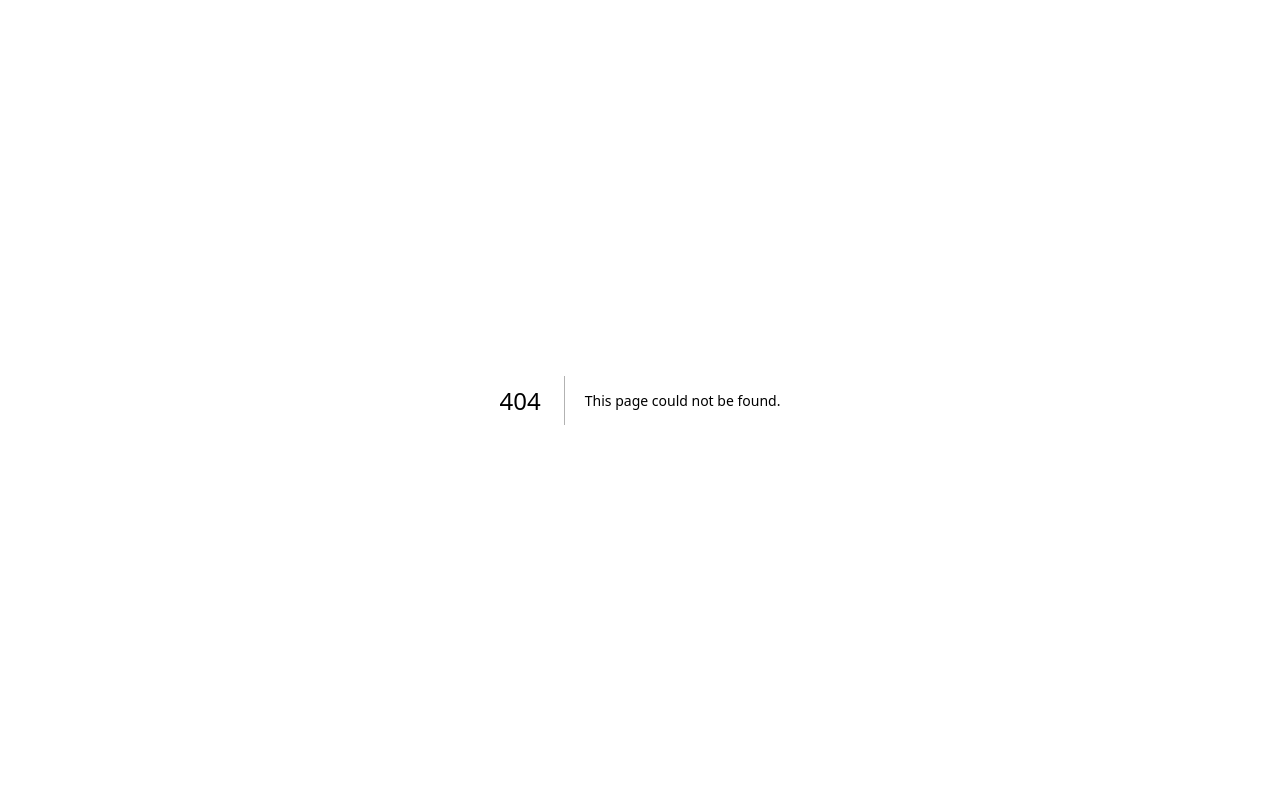
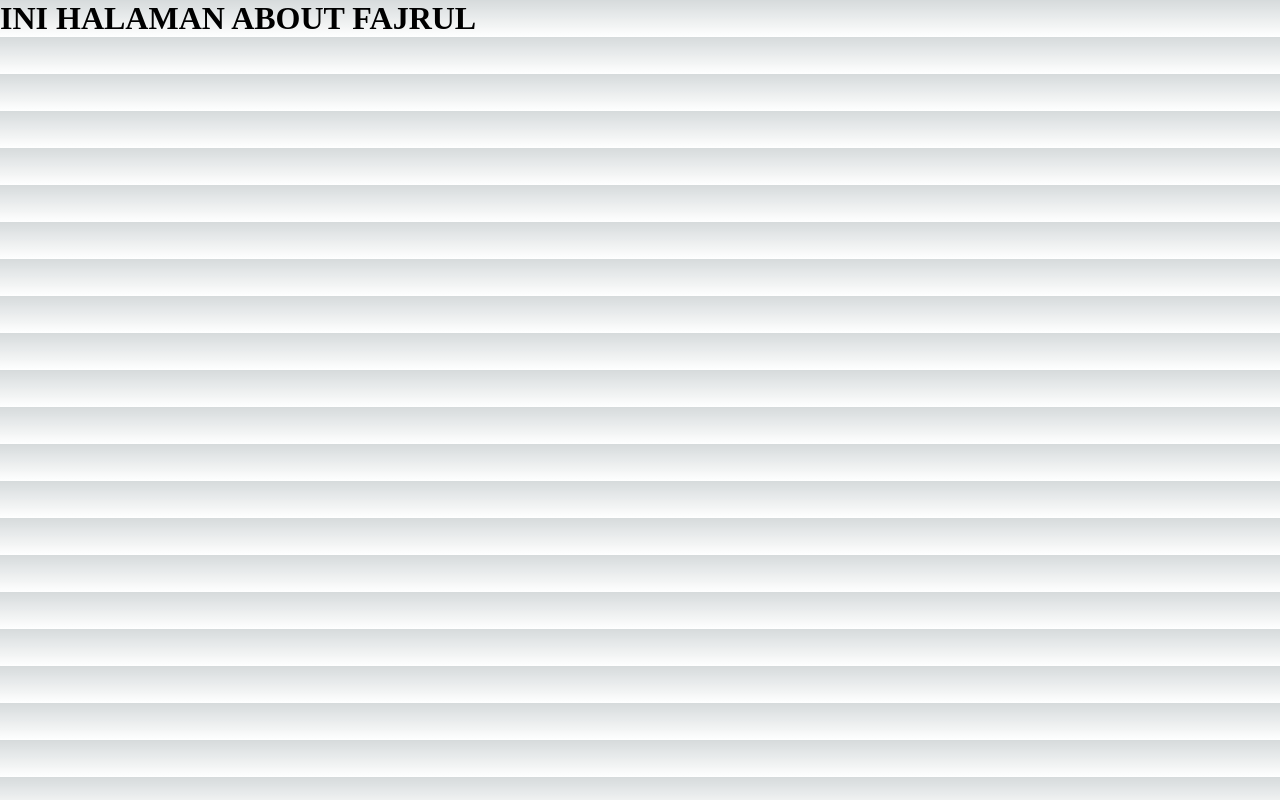
Before and after one commit to fajrulsantoso/Kerangka-Pemrograman-Berbasis-sem6, a Next.js app in the folder jobsheet_3/: page /about in a window 1280 px wide. Before the commit this address had no page. Built offline with nearby package versions, Linux system fonts and the light colour scheme.

Commit message:
Jobsheet 3 - Menambahkan About

```diff
--- /dev/null
+++ b/jobsheet_3/src/pages/about.tsx
@@ -0,0 +1,4 @@
+export default function About() {
+  return <h1>INI HALAMAN ABOUT FAJRUL </h1>
+
+}
```
Also changed, not shown: jobsheet_3/img/P3L1.JPG (added).
